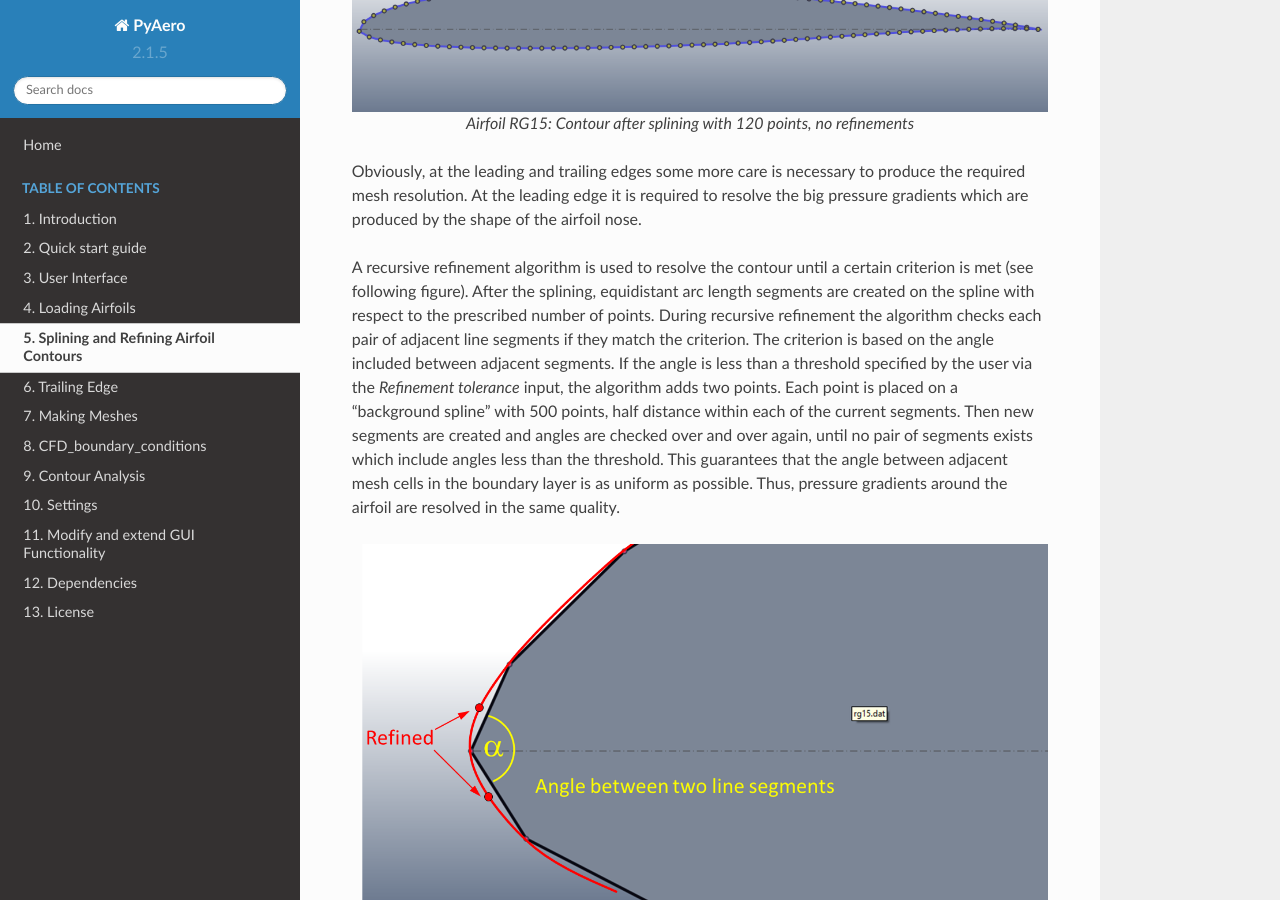
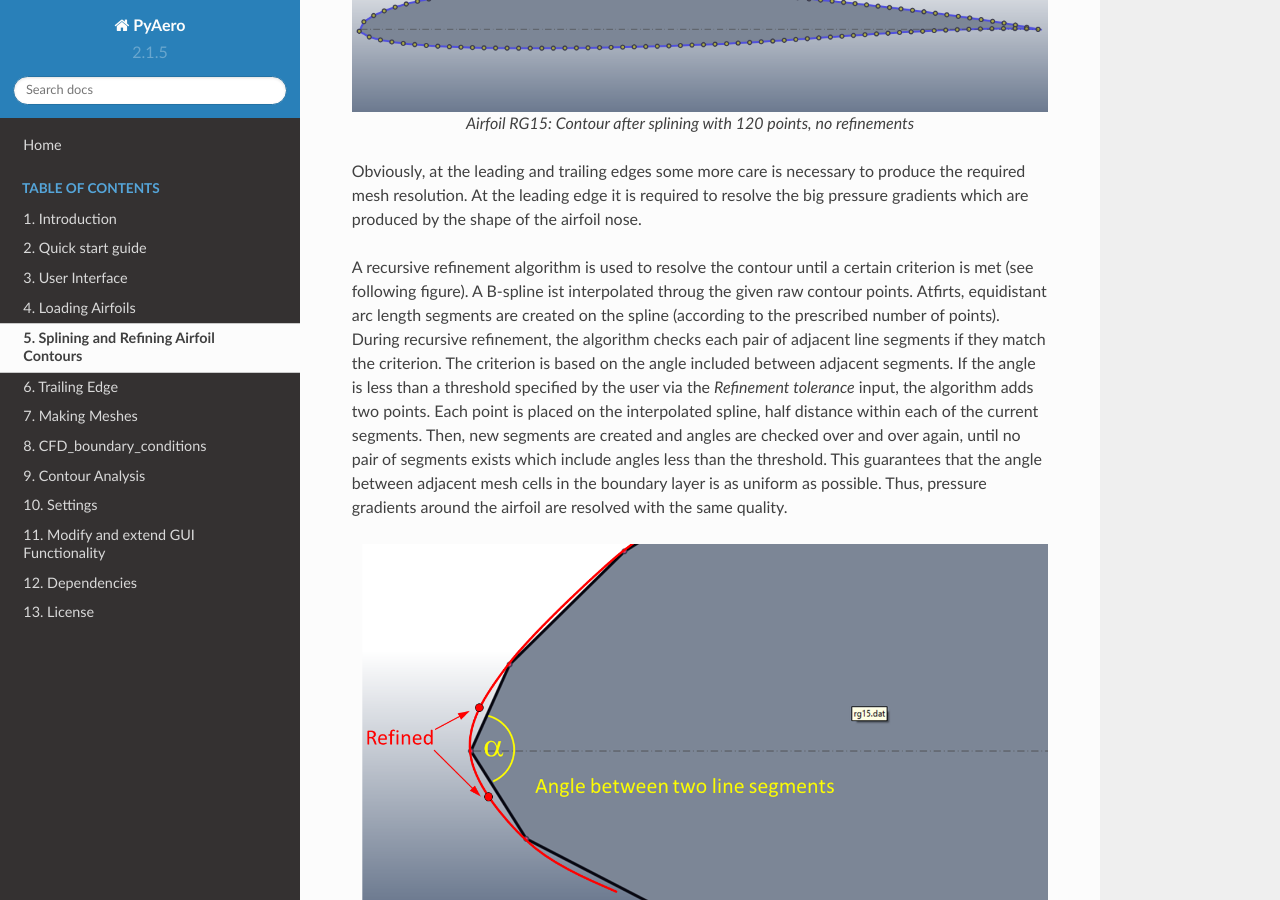
Before and after one commit to chiefenne/PyAero, a Sphinx documentation site: the page built from docs/spline_refine.rst, in a window 1280 px wide and 900 px high, scrolled down 1882 px. Built offline with Sphinx 7.4.7 and the Read the Docs theme 2.0.0, drawn with Linux system fonts in a browser that asks for light colours.

```diff
--- a/docs/spline_refine.rst
+++ b/docs/spline_refine.rst
@@ -4,12 +4,9 @@
 Splining and Refining Airfoil Contours
 ======================================
 
-The meshing process in `PyAero <index.html>`_ relies on the point distribution on the airfoil contour.
-During meshing, there is a mesh constructed around the airfoil, which consists of mesh lines perpendicular
-to the airfoil contour. The mesh lines are starting at the individual airfoil contour points. So in order to
-be able to generate a proper mesh, the contour point distribution has to be adapted first. This is important,
-because particularly legacy wing sections have quite a coarse resolution (around 60 points). In the figure below,
-there is an animation of:
+The meshing process in `PyAero <index.html>`_ relies on the point distribution on the airfoil contour. During meshing, there is a mesh constructed around the airfoil, which consists of mesh lines perpendicular
+to the airfoil contour. The mesh lines are starting at the individual airfoil contour points. So in order to  be able to generate a proper mesh, the contour point distribution has to be adapted first. This is important,
+because particularly legacy wing sections have quite a coarse resolution (around 60 points). In the figure below, there is an animation of:
 
 - the original airfoil contour
 - the splined airfoil contour
@@ -23,8 +20,7 @@
 
    Airfoil contour before and after splining
 
-Two functions improve the contour before meshing. After clicking *Spline and Refine* in the respective
-toolbox function, the contour will at first be splined and in a second step refined.
+Two functions improve the contour before meshing. After clicking *Spline and Refine* in the respective toolbox function, the contour will at first be splined and in a second step refined.
 
 .. _figure_toolbox_spline_refine_1:
 .. figure::  images/toolbox_spline_refine_1.png
@@ -34,11 +30,7 @@
 
    Toolbox function for specifying spline and refining parameters
 
-The splining is done using B-splines via the Scipy function :code:`scipy.interpolate.splprep`. This produces
-a spline representation through the initial (raw) airfoil contour. The number of points on the spline
-obviously can be set by `Number of points on spline`. Using an equal arc length the respective number of
-points is distributed homogeneously along the spline. This is the intended behaviour, as it guarantees constant
-size mesh cells around the airfoil (since the mesh is based on these points).
+The splining is done using B-splines via the Scipy function :code:`scipy.interpolate.splprep`. This produces a spline representation through the initial (raw) airfoil contour. The number of points on the spline obviously can be set by `Number of points on spline`. Using an equal arc length the respective number of points is distributed homogeneously along the spline. This is the intended behaviour, as it guarantees constant size mesh cells around the airfoil (since the mesh is based on these points).
 
 .. _figure_splining_raw:
 .. figure::  images/splining_raw.png
@@ -64,20 +56,9 @@
 
    Airfoil RG15: Contour after splining with 120 points, no refinements
 
-Obviously, at the leading and trailing edges some more care is necessary to produce the required mesh resolution.
-At the leading edge it is required to resolve the big pressure gradients which are produced by the shape of
-the airfoil nose.
+Obviously, at the leading and trailing edges some more care is necessary to produce the required mesh resolution. At the leading edge it is required to resolve the big pressure gradients which are produced by the shape of the airfoil nose.
 
-A recursive refinement algorithm is used to resolve the contour until a certain criterion is met (see following figure). After the splining,
-equidistant arc length segments are created on the spline with respect to the prescribed number of points. During
-recursive refinement the algorithm checks each pair of adjacent line segments
-if they match the criterion. The criterion is based on the angle included between adjacent segments.
-If the angle is less than a threshold specified by the user via the `Refinement tolerance` input,
-the algorithm adds two points. Each point is placed on a "background spline" with 500 points, half distance
-within each of the current segments. Then new segments are created and angles are checked over and over again,
-until no pair of segments exists which include angles less than the threshold. This guarantees that the angle
-between adjacent mesh cells in the boundary layer is as uniform as possible. Thus, pressure gradients around
-the airfoil are resolved in the same quality.
+A recursive refinement algorithm is used to resolve the contour until a certain criterion is met (see following figure). A B-spline ist interpolated throug the given raw contour points. Atfirts, equidistant arc length segments are created on the spline (according to the prescribed number of points). During recursive refinement, the algorithm checks each pair of adjacent line segments if they match the criterion. The criterion is based on the angle included between adjacent segments. If the angle is less than a threshold specified by the user via the `Refinement tolerance` input, the algorithm adds two points. Each point is placed on the interpolated spline, half distance within each of the current segments. Then, new segments are created and angles are checked over and over again, until no pair of segments exists which include angles less than the threshold. This guarantees that the angle between adjacent mesh cells in the boundary layer is as uniform as possible. Thus, pressure gradients around the airfoil are resolved with the same quality.
 
 .. _figure_refining_1:
 .. figure::  images/refining_1.png
```
Also changed, not shown: 2 other files.
